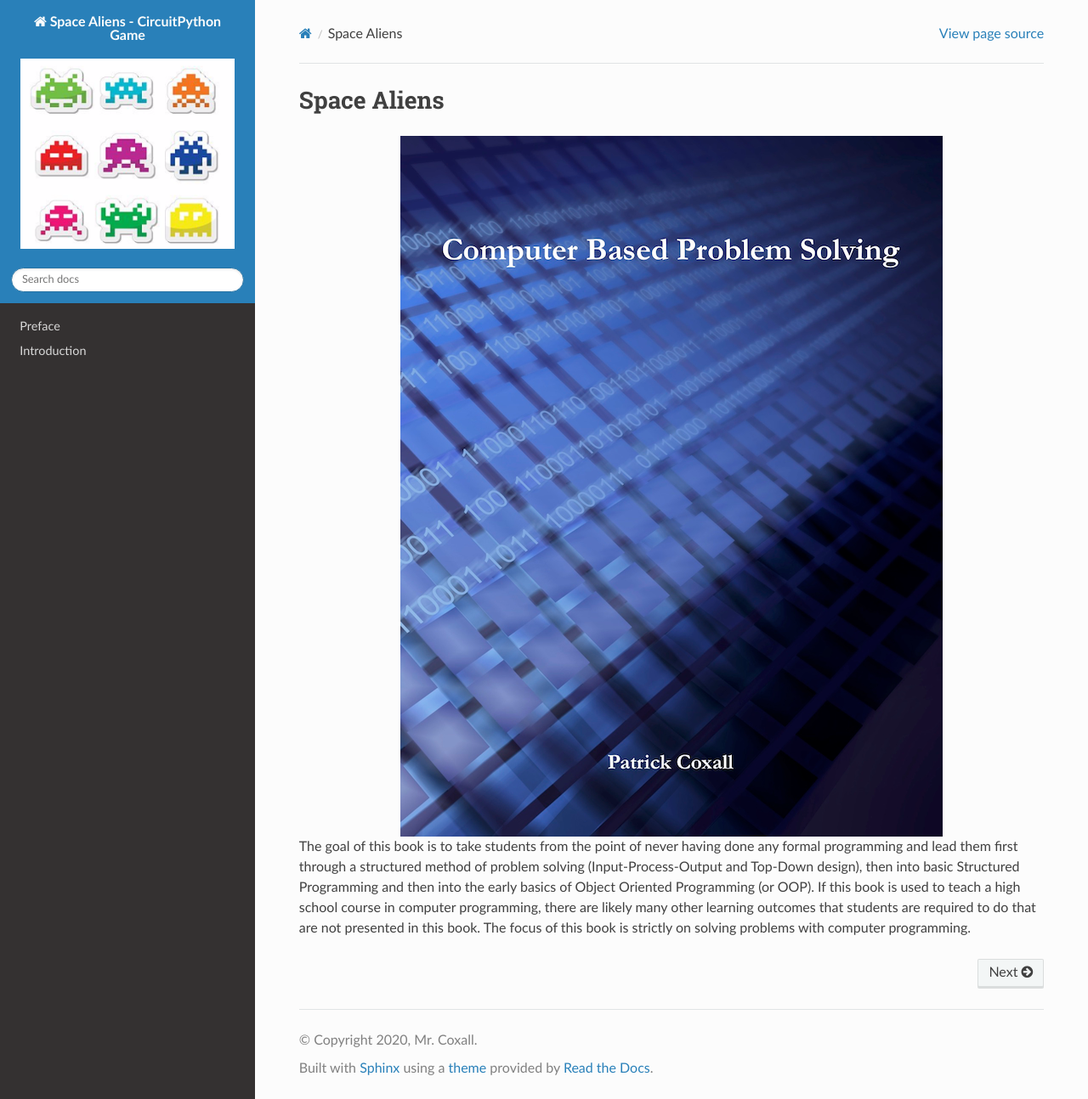
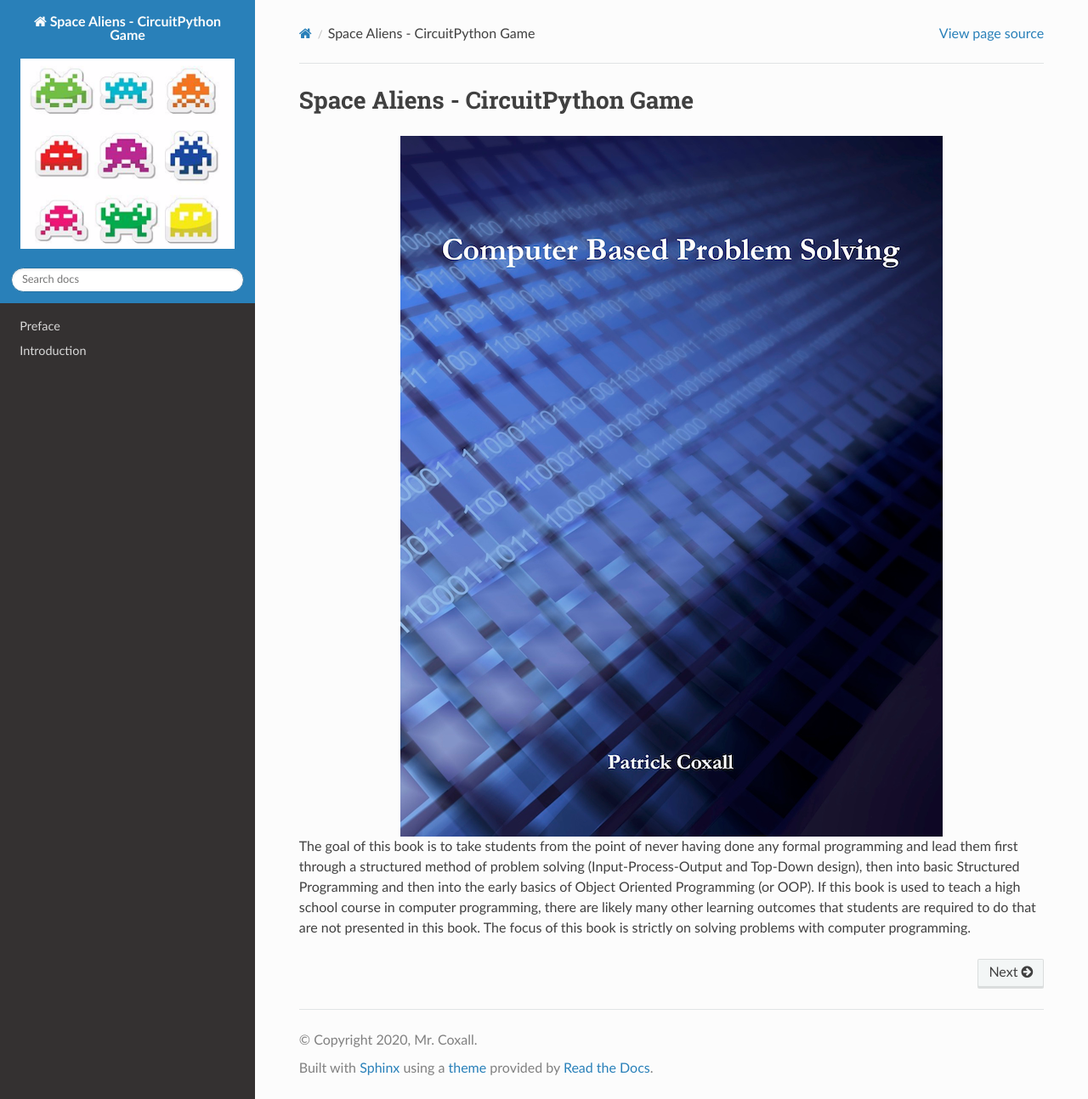
Before and after one commit to ics3u-2-2019/ICS3U-2019-Group0, a Sphinx documentation site: the page built from docs/index.rst, in a window 1280 px wide and 1294 px high. Shown: the whole window at 85% size. Built offline with Sphinx 7.4.7 and the Read the Docs theme 2.0.0, drawn with Linux system fonts in a browser that asks for light colours.

Commit message:
docs update

```diff
--- a/docs/conf.py
+++ b/docs/conf.py
@@ -216,8 +216,8 @@ latex_elements = {
 # Grouping the document tree into LaTeX files. List of tuples
 # (source start file, target name, title, author, documentclass [howto/manual]).
 latex_documents = [
-  ('index', 'toga.tex', u'Computer Based Problem Solving',
-   u'Patrick Coxall', 'manual'),
+  ('index', 'toga.tex', u'Space Aliens - CircuitPython Game',
+   u'Mr. Coxall', 'manual'),
 ]
 
 # The name of an image file (relative to this directory) to place at the top of
@@ -246,8 +246,8 @@ latex_documents = [
 # One entry per manual page. List of tuples
 # (source start file, name, description, authors, manual section).
 man_pages = [
-    ('index', 'CBPS', u'Computer Based Problem Solving',
-     [u'Patrick Coxall'], 1)
+    ('index', 'CBPS', u'Space Aliens - CircuitPython Game',
+     [u'Mr. Coxall'], 1)
 ]
 
 # If true, show URL addresses after external links.
@@ -260,8 +260,8 @@ man_pages = [
 # (source start file, target name, title, author,
 #  dir menu entry, description, category)
 texinfo_documents = [
-  ('index', 'CBPS', u'Computer Based Problem Solving',
-   u'Patrick Coxall', 'CBPS', 'Computer Based Problem Solving Textbook.',
+  ('index', 'CBPS', u'Space Aliens - CircuitPython Game',
+   u'Mr. Coxall', 'Space Aliens', 'Space Aliens - CircuitPython Game',
    'Miscellaneous'),
 ]
 
--- a/docs/index.rst
+++ b/docs/index.rst
@@ -24,9 +24,9 @@
         }
     </style>
 
-============
-Space Aliens
-============
+=================================
+Space Aliens - CircuitPython Game
+=================================
 
 .. image:: /images/ComputerBasedProblemSolving.png
    :alt: Computer Based Problem Solving
```
